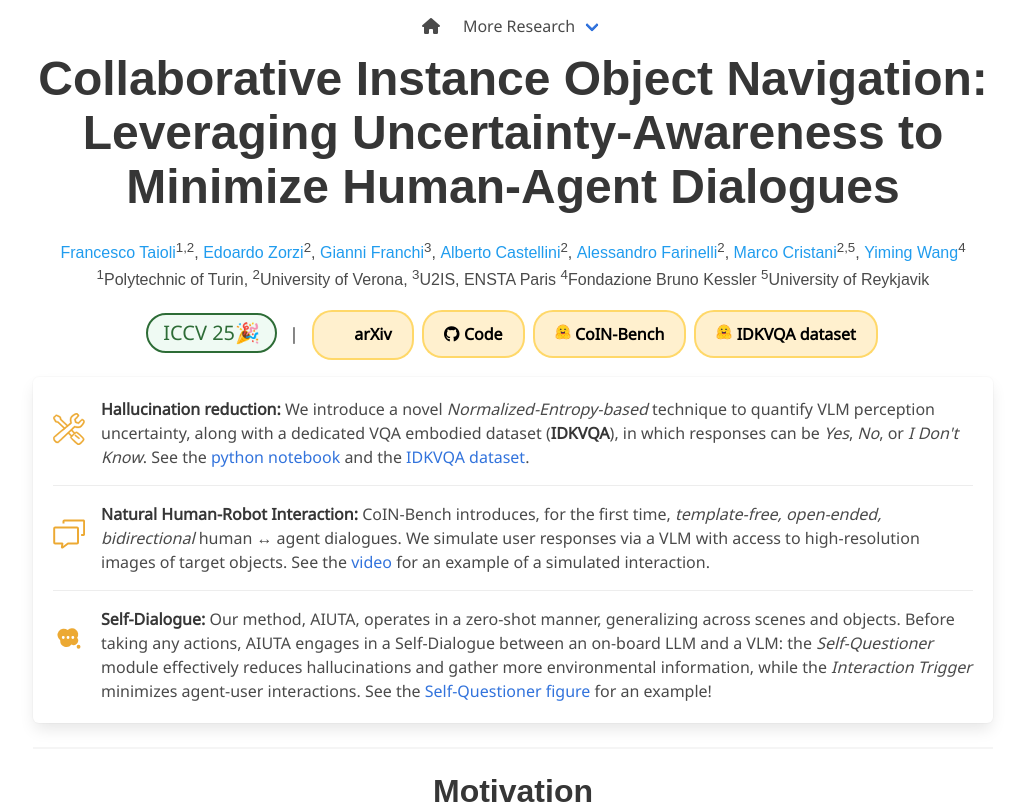
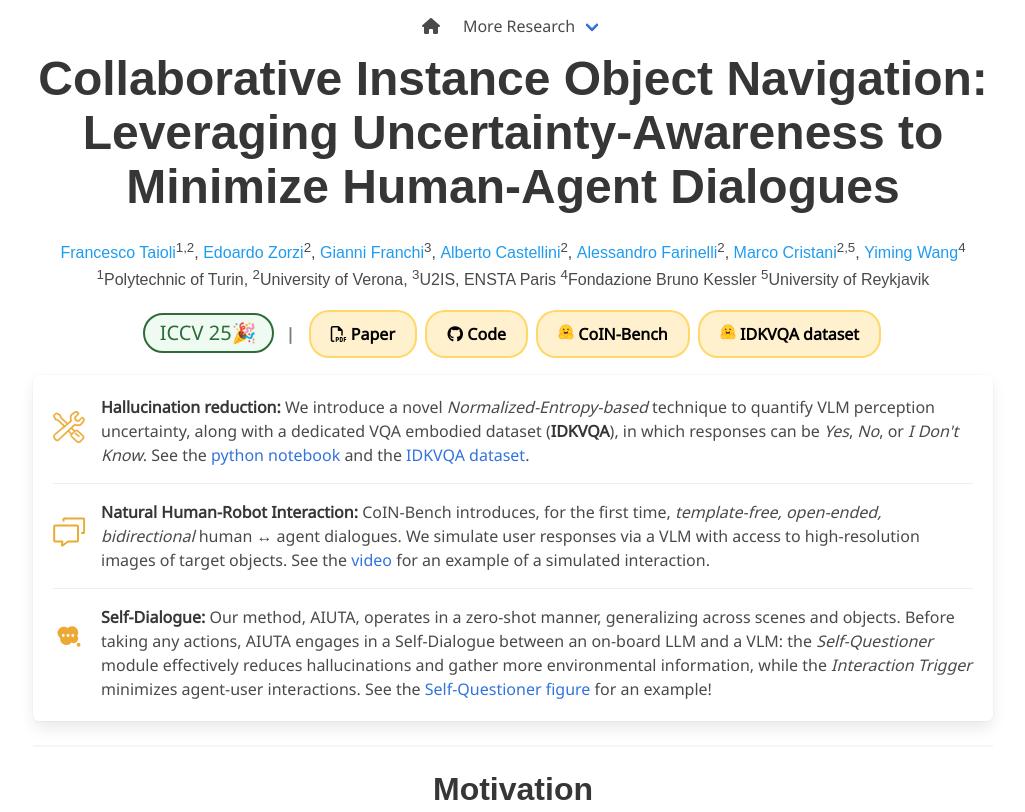
Before and after one commit to intelligolabs/CoIN, a plain HTML site: page index.html in a window 1280 px wide. Shown: the top 812 px of the page, without its empty margins (127-1152 px from the left). Drawn offline with nearby package versions, Linux system fonts and the light colour scheme; some icons are missing; a web font is replaced by a local one.

Commit message:
Update link and text for arXiv paper

```diff
--- a/index.html
+++ b/index.html
@@ -184,14 +184,15 @@
 
                   <span class="link-block">
                     <a
-                      href="https://arxiv.org/abs/2412.01250"
+                      href="https://openaccess.thecvf.com/content/ICCV2025/html/Taioli_Collaborative_Instance_Object_Navigation_Leveraging_Uncertainty-Awareness_to_Minimize_Human-Agent_Dialogues_ICCV_2025_paper.html"
                       class="button_link"
                       target="_blank"
                     >
                       <span class="icon is-small">
-                        <i class="ai ai-arxiv"></i>
+                        <!-- <i class="ai ai-arxiv"></i> -->
+                        <i class="fa-regular fa-file-pdf"></i>
                       </span>
-                      arXiv
+                      Paper
                     </a>
                     <a
                       href="https://github.com/intelligolabs/CoIN"
```
